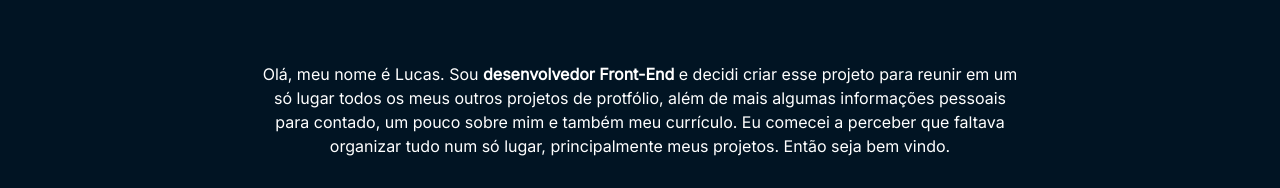
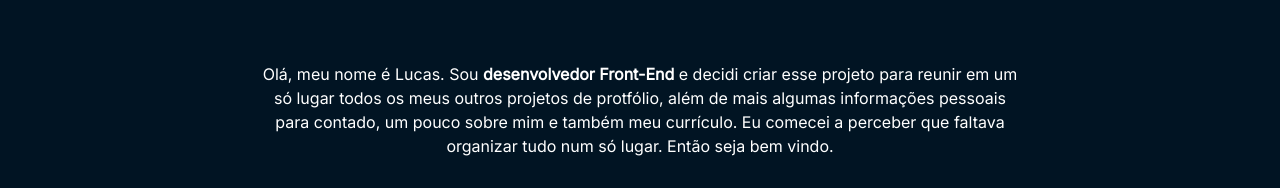
Before and after one commit to LucasAlfeu/portfolio, a React (Create React App) app: page / in a window 1280 px wide. Shown: the part 576-764 px from the top of the page. Built offline with nearby package versions, Linux system fonts and the light colour scheme.

Commit message:
ortografia

```diff
--- a/src/Pages/Inicio/index.tsx
+++ b/src/Pages/Inicio/index.tsx
@@ -6,7 +6,7 @@ export default function Inicio() {
 	return (
 		<div>
 			<main className={styles.principal}>
-				<p className={styles.principal__texto}>Olá, meu nome é Lucas. Sou <strong>desenvolvedor Front-End</strong> e decidi criar esse projeto para reunir em um só lugar todos os meus outros projetos de protfólio, além de mais algumas informações pessoais para contado, um pouco sobre mim e também meu currículo. Eu comecei a perceber que faltava organizar tudo num só lugar, principalmente meus projetos. Então seja bem vindo.</p>
+				<p className={styles.principal__texto}>Olá, meu nome é Lucas. Sou <strong>desenvolvedor Front-End</strong> e decidi criar esse projeto para reunir em um só lugar todos os meus outros projetos de protfólio, além de mais algumas informações pessoais para contado, um pouco sobre mim e também meu currículo. Eu comecei a perceber que faltava organizar tudo num só lugar. Então seja bem vindo.</p>
 				<Foto className={styles.principal__foto} />
 				<p className={styles.principal__informacao}>Lucas Alfeu da Silva Oliveira - Volta Redonda, Rio de Janeiro</p>
 			</main>
```
